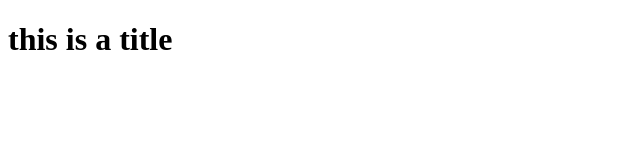
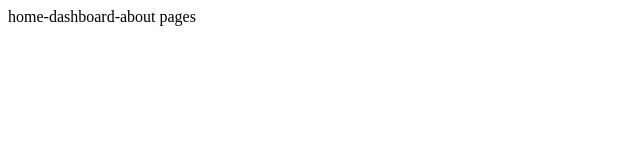
Before and after one commit to benyamin-nayudi/benyamin-test, a plain HTML site: page index.html in a window 1280 px wide. Shown: the whole page, without its empty margins (0-640 px from the left). Drawn offline with Linux system fonts and the light colour scheme.

Commit message:
feat/added navbar to index.html

```diff
--- a/index.html
+++ b/index.html
@@ -6,6 +6,6 @@
     <title>Document</title>
 </head>
 <body>
-    <h1>this is a title</h1>
+    <nav>home-dashboard-about pages</nav>
 </body>
 </html>
```
